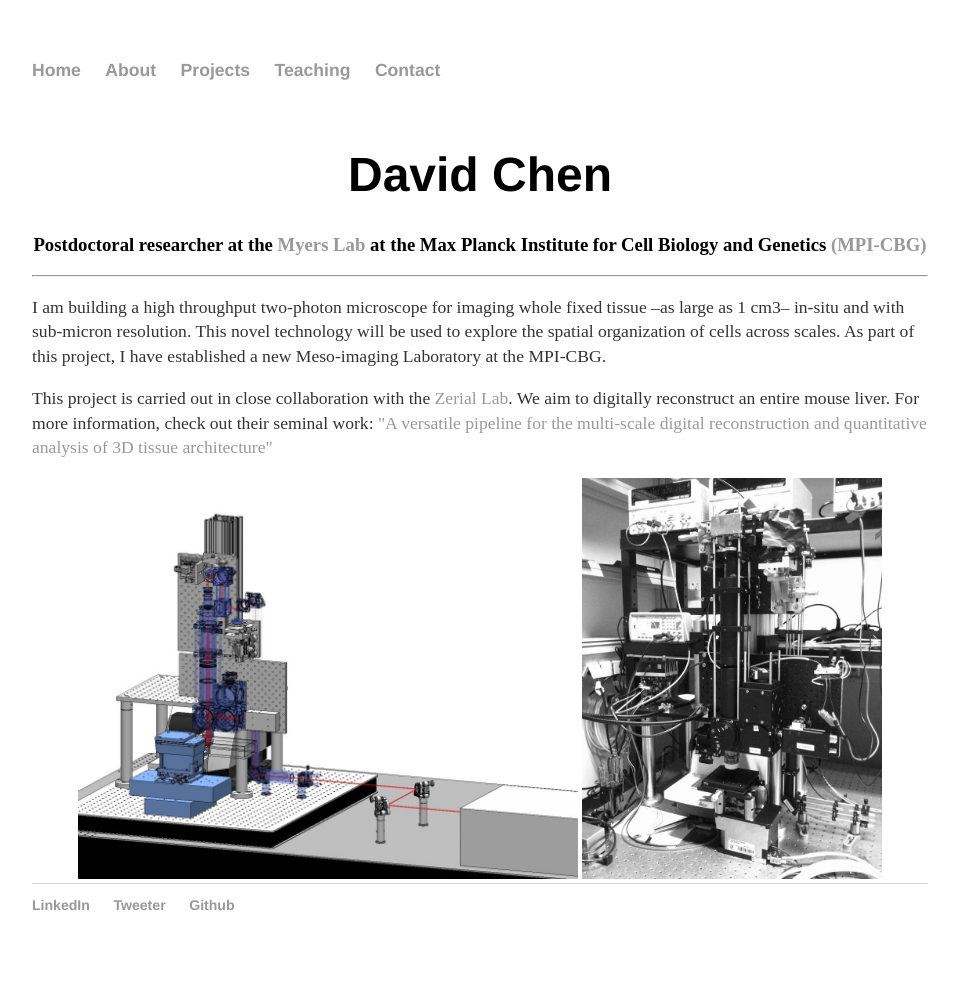
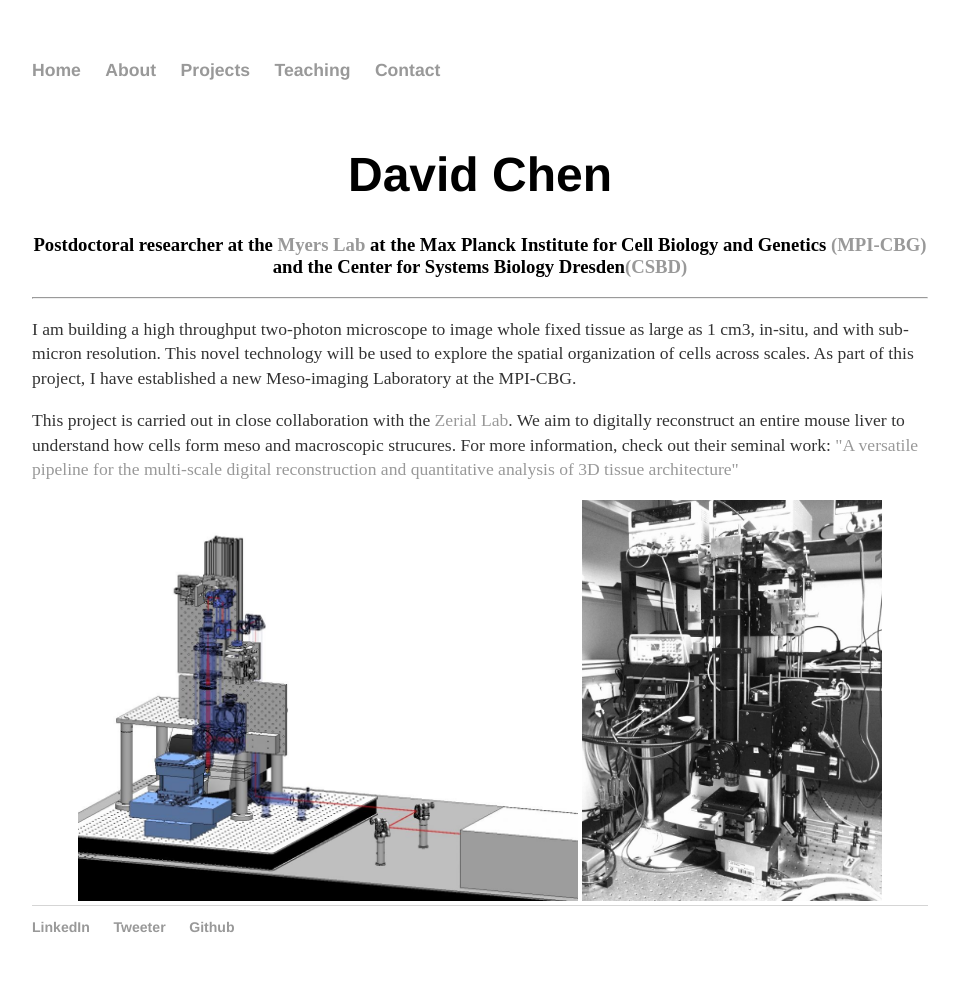
Before and after one commit to davidchenlee/davidchenlee.github.io, a Jekyll site: the page built from index.html, in a window 1280 px wide. Shown: the whole page, without its empty margins (160-1119 px from the left). Built offline with Jekyll 4.4.1, drawn with Linux system fonts in a browser that asks for light colours; before the commit the page ends 973 px from its top, so only the background shows below that.

Commit message:
add link to the CSBD

```diff
--- a/about/about.html
+++ b/about/about.html
@@ -20,7 +20,7 @@ title: David Chen
 
 <h3>EXPERIENCE</h3>
 <ul style="list-style-type:none">
-  <li>2015 to present - Postdoctoral researcher at the  <a href="http://myerslab.mpi-cbg.de/">Myers Lab</a>, <a href="https://www.mpi-cbg.de">MPI-CBG</a>, Dresden, Germany
+  <li>2015 to present - Postdoctoral researcher at the  <a href="http://myerslab.mpi-cbg.de/">Myers Lab</a>, <a href="https://www.mpi-cbg.de">MPI-CBG</a> and <a href="http://www.csbdresden.de/">CSBD</a>
     <span style="float:right;"> – <a href="javascript:;" onclick=show("expand1")>More</a> – </span>
   </li>
 
--- a/index.html
+++ b/index.html
@@ -6,14 +6,14 @@ title: David Chen
 
 <center>
 <h1> David Chen</h1>
-<h3>Postdoctoral researcher at the <a href="http://myerslab.mpi-cbg.de/">Myers Lab</a> at the Max Planck Institute for Cell Biology and Genetics <a href="https://www.mpi-cbg.de">(MPI-CBG)</a></h3>
+<h3>Postdoctoral researcher at the <a href="http://myerslab.mpi-cbg.de/">Myers Lab</a> at the Max Planck Institute for Cell Biology and Genetics <a href="https://www.mpi-cbg.de">(MPI-CBG)</a> and the Center for Systems Biology Dresden<a href="http://www.csbdresden.de/">(CSBD)</a> </h3>
 </center>
 
 <hr>
-<p>I am building a high throughput two-photon microscope for imaging whole fixed tissue –as large as 1 cm3– in-situ and with sub-micron resolution. This novel technology will be used to explore the spatial organization of cells across scales. As part of this project, I have established a new Meso-imaging Laboratory at the MPI-CBG.</p>
+<p>I am building a high throughput two-photon microscope to image whole fixed tissue as large as 1 cm3, in-situ, and with sub-micron resolution. This novel technology will be used to explore the spatial organization of cells across scales. As part of this project, I have established a new Meso-imaging Laboratory at the MPI-CBG.</p>
 
 <p>
-This project is carried out in close collaboration with the <a href="http://zerial.mpi-cbg.de/">Zerial Lab</a>. We aim to digitally reconstruct an entire mouse liver. For more information, check out their seminal work: <a href="https://elifesciences.org/articles/11214">"A versatile pipeline for the multi-scale digital reconstruction and quantitative analysis of 3D tissue architecture"</a>
+This project is carried out in close collaboration with the <a href="http://zerial.mpi-cbg.de/">Zerial Lab</a>. We aim to digitally reconstruct an entire mouse liver to understand how cells form meso and macroscopic strucures. For more information, check out their seminal work: <a href="https://elifesciences.org/articles/11214">"A versatile pipeline for the multi-scale digital reconstruction and quantitative analysis of 3D tissue architecture"</a>
  </p>
 
 	<center>
```
Also changed, not shown: other parts of about/about.html (+1 -1 lines).
